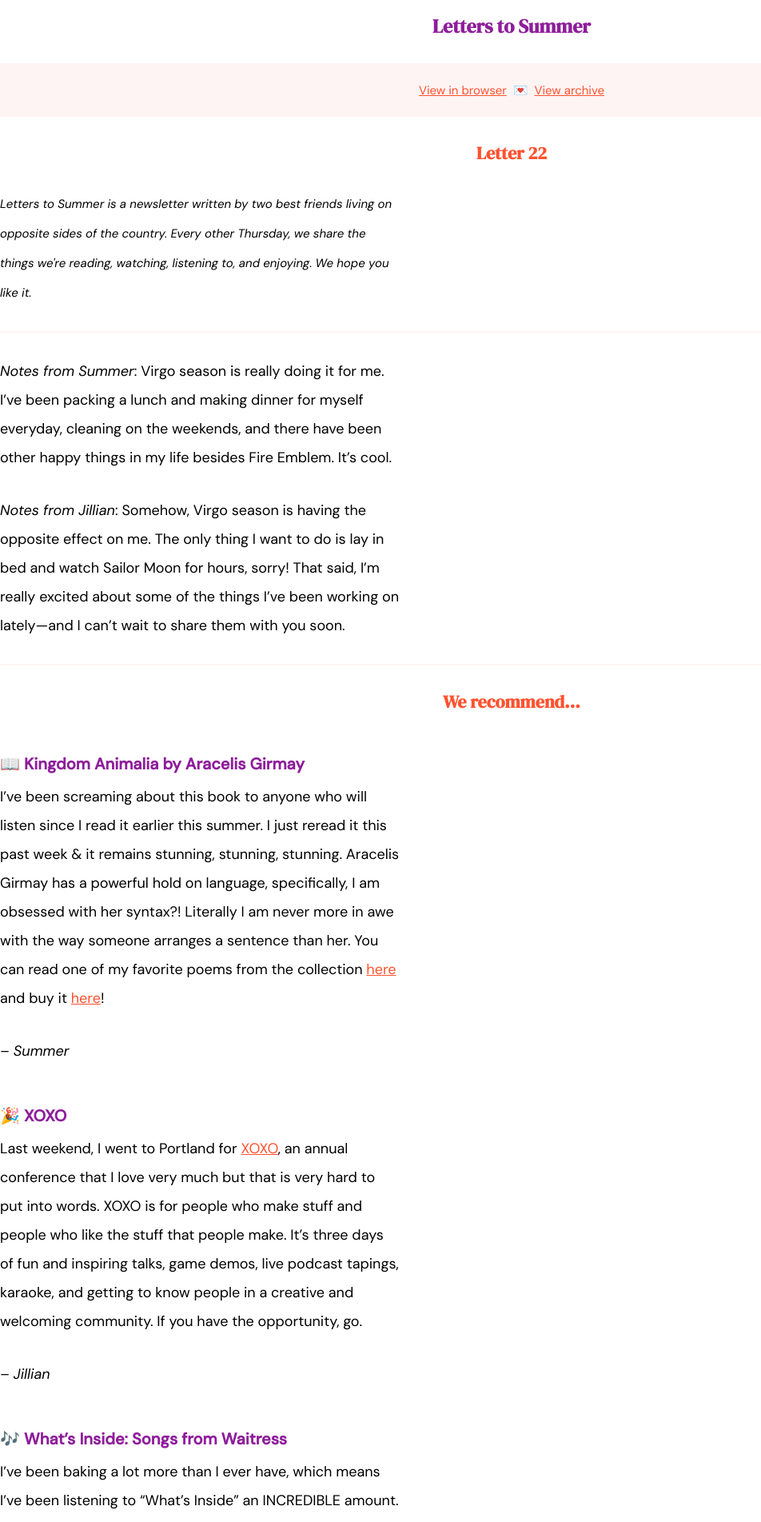
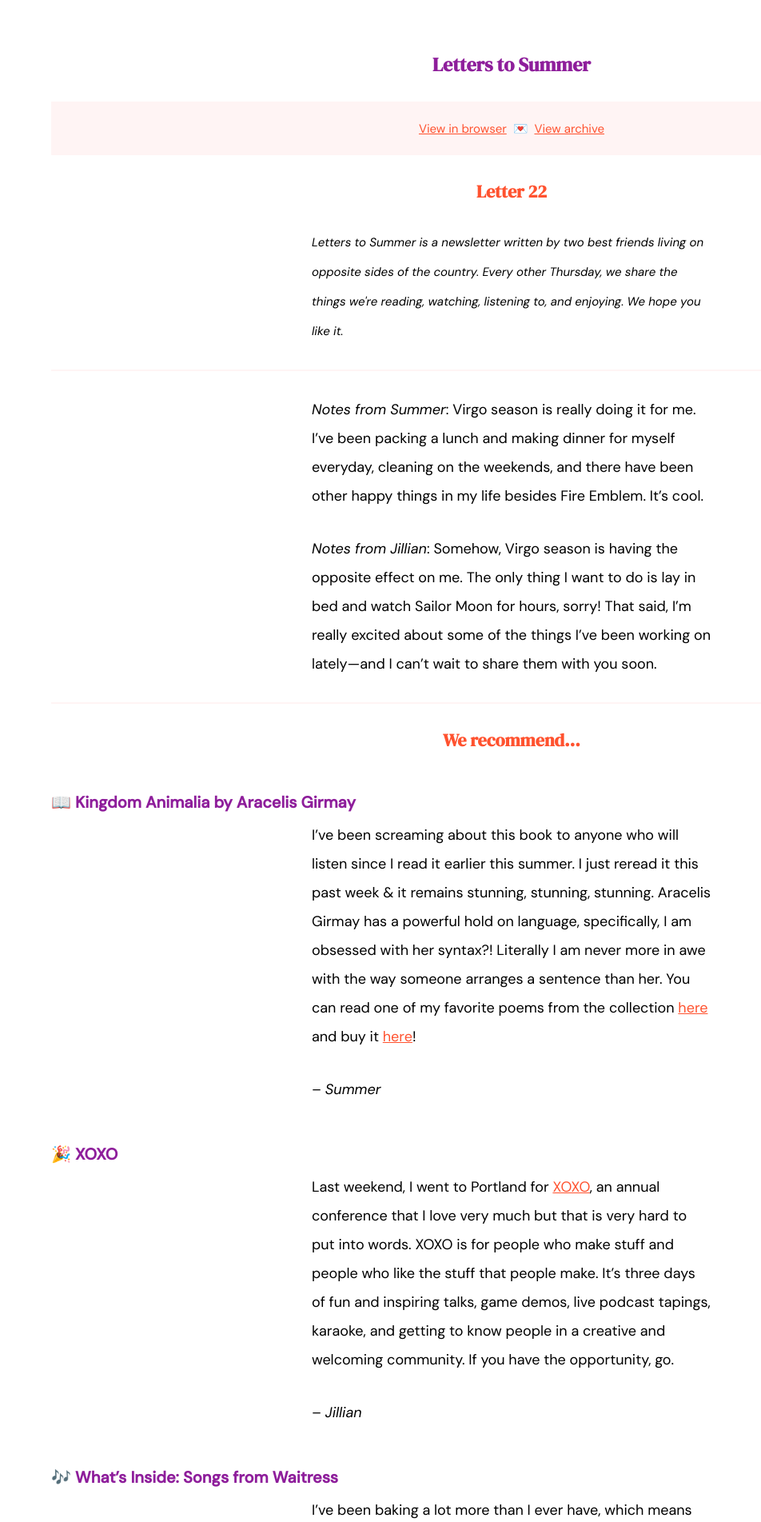
Before and after one commit to jilliangmeehan/letters-to-summer, a Jekyll site: the page built from emails/22.md, in a window 1280 px wide. Shown: the top 1903 px of the page at 80% size, without its empty margins (0-952 px from the left). Built offline with Jekyll 4.4.1, drawn with Linux system fonts in a browser that asks for light colours.

Commit message:
fsdfsadgsdfds

```diff
--- a/_layouts/email.html
+++ b/_layouts/email.html
@@ -74,13 +74,16 @@
       }
 
       @media screen and (min-width: 750px) {
-        body { margin: 0 auto; }
         h1 { font-size: 24px; }
         h2 { font-size: 22px; }
-        h3 { font-size: 20px; }
+        h3 {
+          font-size: 20px;
+          margin: 50px auto -20px auto;
+        }
         p {
           font-size: 18px;
           max-width: 500px;
+          margin: 30px auto;
         }
         hr { max-width: 100%; }
         .pink { max-width: 100%; }
```
